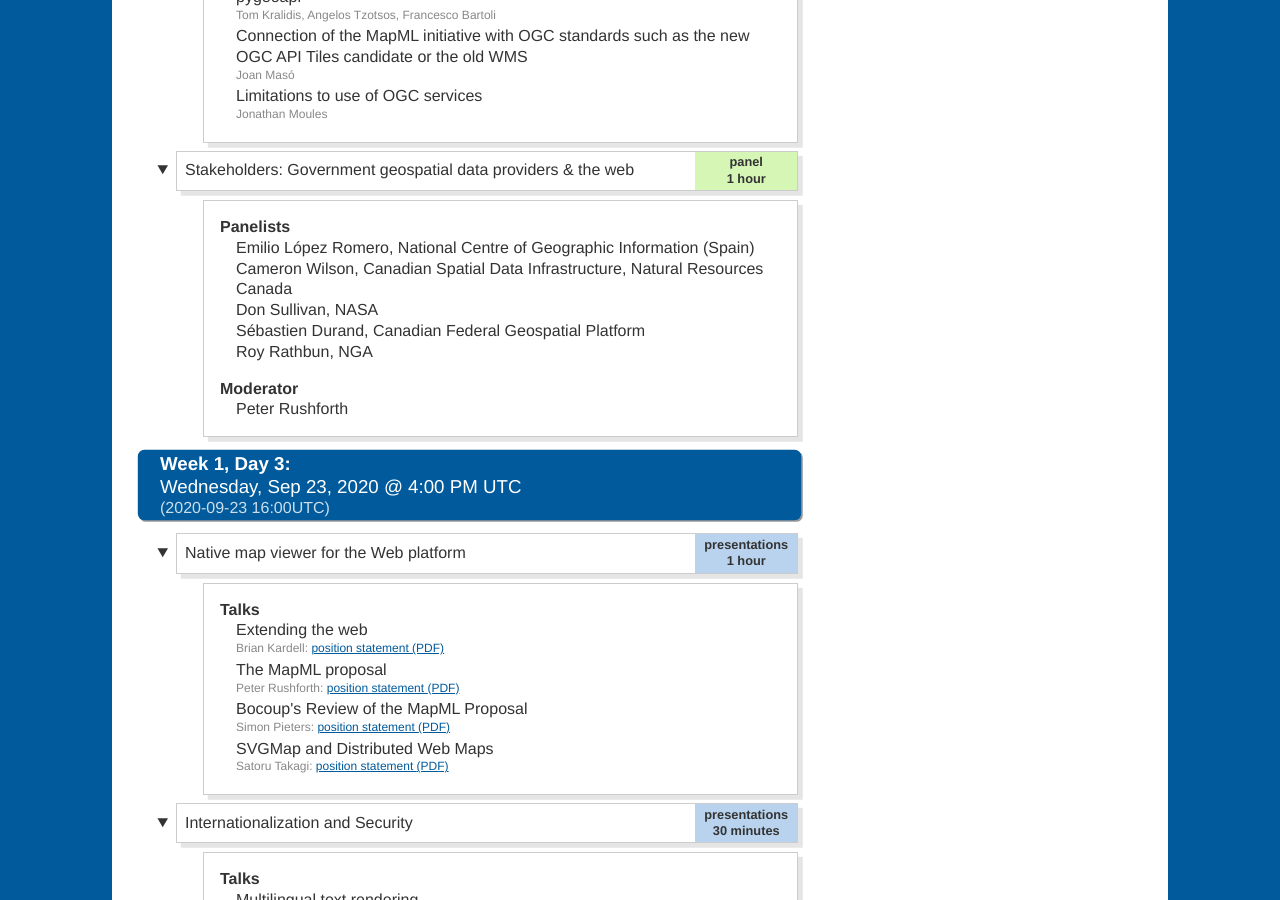
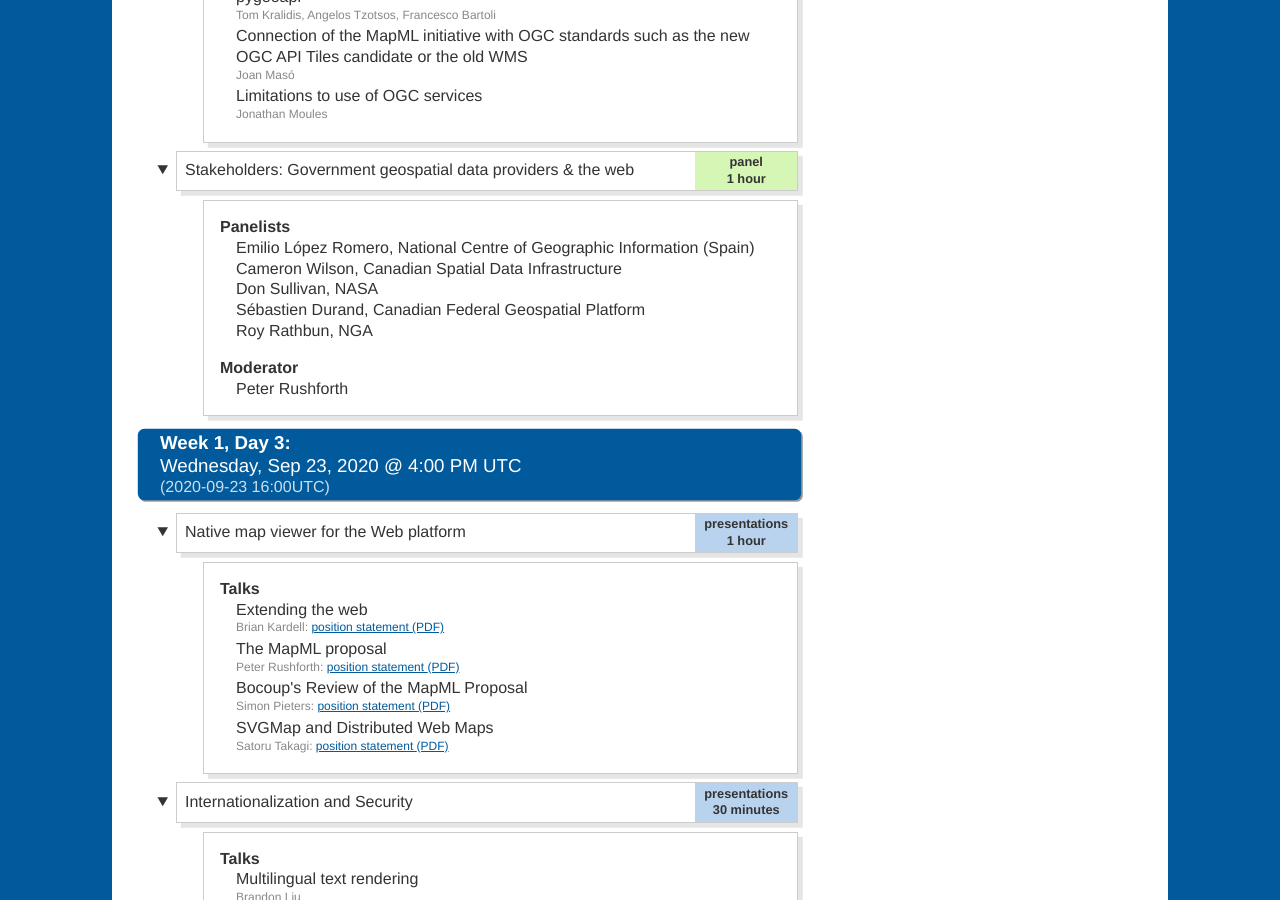
Before and after one commit to Maps4HTML/Maps4HTML-Workshop-2020, a Jekyll site: the page built from agenda.html, in a window 1280 px wide and 900 px high, scrolled down 2102 px. Built offline with Jekyll 4.4.1, drawn with Linux system fonts in a browser that asks for light colours.

Commit message:
Update agenda affiliation of Cameron W

```diff
--- a/_data/agenda.yml
+++ b/_data/agenda.yml
@@ -43,7 +43,7 @@
       details:
         - Panelists:
             - Emilio López Romero, National Centre of Geographic Information (Spain)
-            - Cameron Wilson, Canadian Spatial Data Infrastructure, Natural Resources Canada
+            - Cameron Wilson, Canadian Spatial Data Infrastructure
             - Don Sullivan, NASA
             - Sébastien Durand, Canadian Federal Geospatial Platform
             - Roy Rathbun, NGA
```
